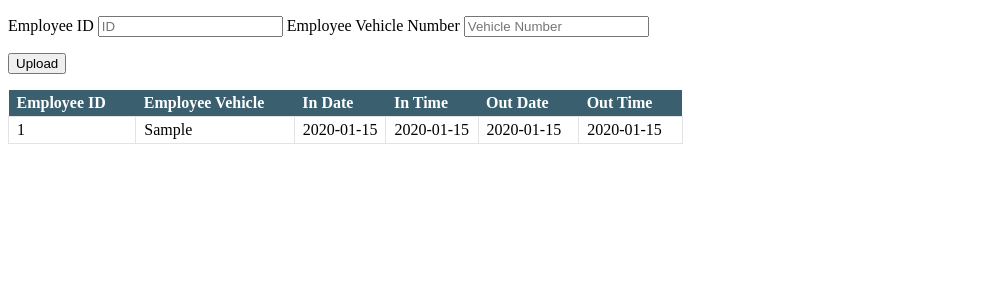
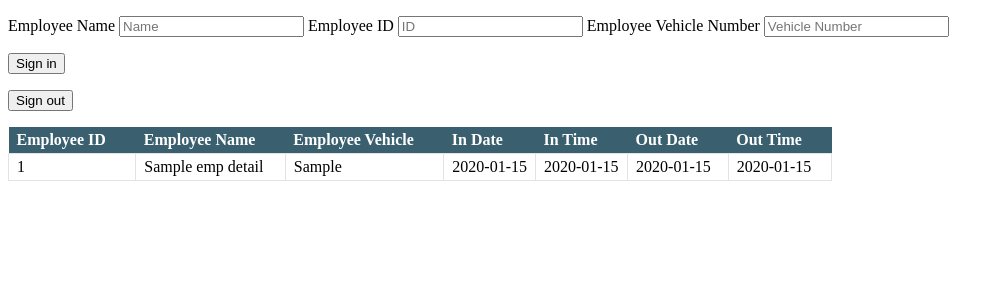
Before and after one commit to Baluds/Smart_parking, a Flask app: template templates/emp.html in a window 1280 px wide. Shown: the top 300 px of the page, without its empty margins (0-1004 px from the left). Run offline with Flask 2, Linux system fonts and the light colour scheme; the template is opened without the code that fills it: most values are stand-ins (such as "Sample title", 1, 10 or a date in 2020).

Commit message:
Employee table and parking lot table complete

```diff
--- a/templates/emp.html
+++ b/templates/emp.html
@@ -9,31 +9,37 @@
 <form method=post enctype=multipart/form-data action="{{ url_for('main.emp_page')}}">
 
       <p>
-        <label>Employee ID</label>
+        <label>Employee Name</label>
+      <input type="text" name=emp_name placeholder="Name" align="right">
+       <label>Employee ID</label>
       <input type="text" name=emp_id placeholder="ID" align="right">
       <label>Employee Vehicle Number</label>
       <input type="text" name=emp_veh placeholder="Vehicle Number" align="right">
-      <p> <input type=submit value=Upload align="right">
+      <p> <input type=submit value="Sign in" align="right">
+ <p> <input type=submit value="Sign out" align="right">
 
    </form>
+
 
 <table>
      <tr>
        <th>Employee ID</th>
+       <th>Employee Name</th>
        <th>Employee Vehicle</th>
        <th>In Date</th>
        <th>In Time</th>
        <th>Out Date</th>
        <th>Out Time</th>
      </tr>
-     {% for veh in all_vehicles %}
+     {% for em in emp_details %}
      <tr>
-       <td>{{ veh['Employee ID'] }}</td>
-       <td>{{ veh['Employee Vehicle'] }}</td>
-       <td>{{ veh['In Date'] }}</td>
-       <td>{{ veh['In time'] }}</td>
-       <td>{{ veh['Out date'] }}</td>
-       <td>{{ veh['Out time'] }}</td>
+       <td>{{ em['Employee ID'] }}</td>
+       <td>{{ em['Employee Name'] }}</td>
+       <td>{{ em['Employee Vehicle'] }}</td>
+       <td>{{ em['In Date'] }}</td>
+       <td>{{ em['In time'] }}</td>
+       <td>{{ em['Out date'] }}</td>
+       <td>{{ em['Out time'] }}</td>
      </tr>
      {% endfor %}
  <!--    <tr>
--- a/templates/parking_space.html
+++ b/templates/parking_space.html
@@ -22,10 +22,10 @@
        <th>Parking Lot</th>
        <th>Available Slots</th>
      </tr>
-     {% for veh in all_vehicles %}
+     {% for pk in pk_details %}
      <tr>
-       <td>{{ veh['Parking Lot'] }}</td>
-       <td>{{ veh['Slots'] }}</td>
+       <td>{{ pk['Lot Name'] }}</td>
+       <td>{{ pk['Space left'] }}</td>
      </tr>
      {% endfor %}
  <!--    <tr>
```
Also changed, not shown: main.py (+41 -0 lines).
